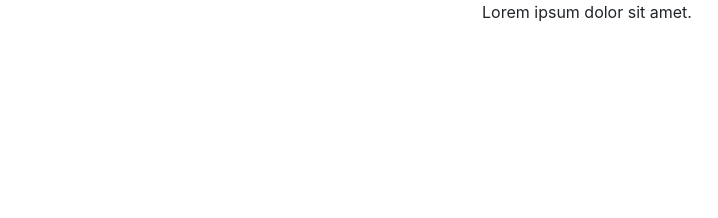
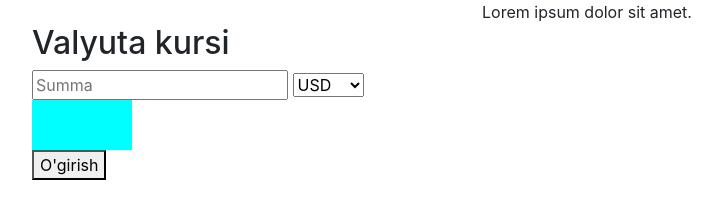
Before and after one commit to rasulovashirin/CurrencyCalculate, a plain HTML site: page index.html in a window 1280 px wide. Shown: the whole page, without its empty margins (53-771 px from the left). Drawn offline with Linux system fonts and the light colour scheme.

Commit message:
complete js

```diff
--- a/index.html
+++ b/index.html
@@ -11,7 +11,25 @@
 
     <div class="container text-center">Lorem ipsum dolor sit amet.</div>
 
+<div class="container">
+    <h2 class="currency__heading">Valyuta kursi</h2>
+    <form class="currency__form" action="https://echo.htmlacademy.ru" method="POST">
 
+      <input class="currency__summa" type="text" placeholder="Summa" name="summa" aria-label="summa" required>
+
+      <select class="currency__select" name="currency-select" aria-label="currency select">
+        <option class="currency__option" value="10440">USD</option>
+        <option class="currency__option" value="12641">Euro</option>
+        <option class="currency__option" value="141">Ruble</option>
+        <option class="currency__option" value="14056,09">Pound</option>
+        <option class="currency__option" value="1334,91">Lira</option>
+      </select>
+
+      <div class="currency__sum" style="height: 50px; width: 100px; background-color: aqua;"></div>
+
+      <button type="submit">O'girish</button>
+    </form>
+  </div>
     <script src="js/jquery-3.5.1.min.js"></script>
     <script src="js/bootstrap.bundle.min.js"></script>
     <script src="js/scripts.js"></script>
```
